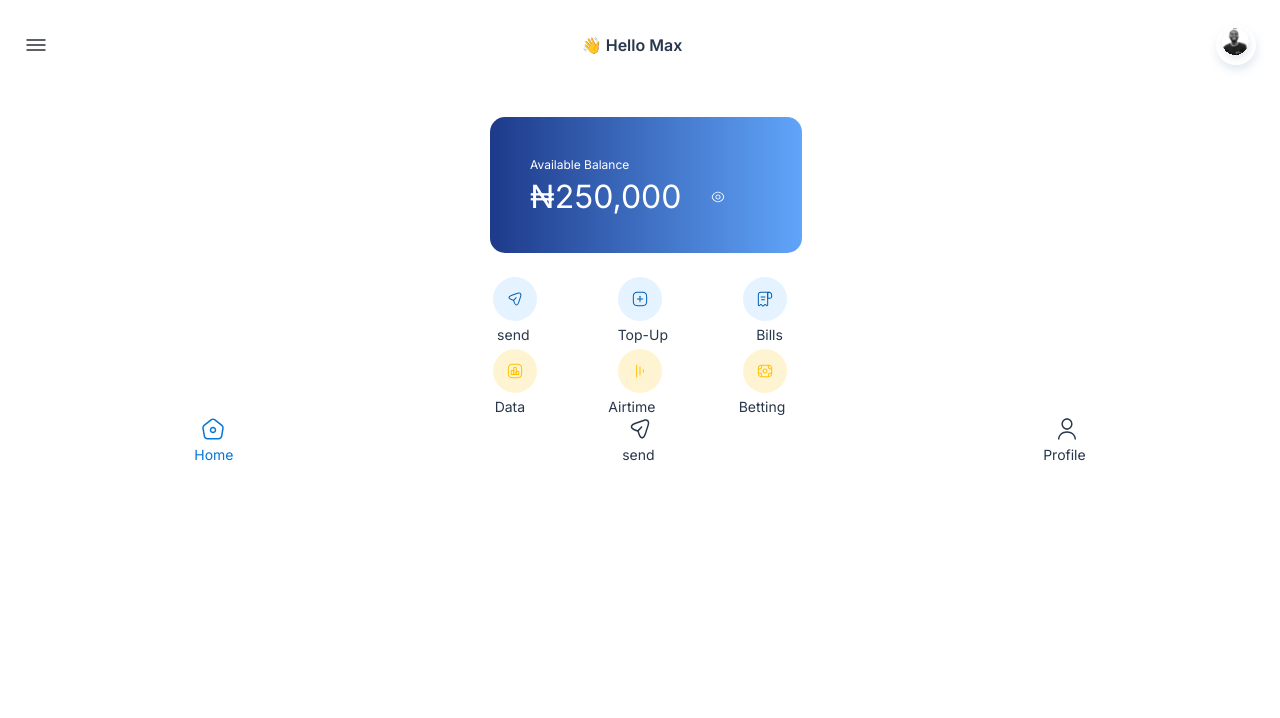
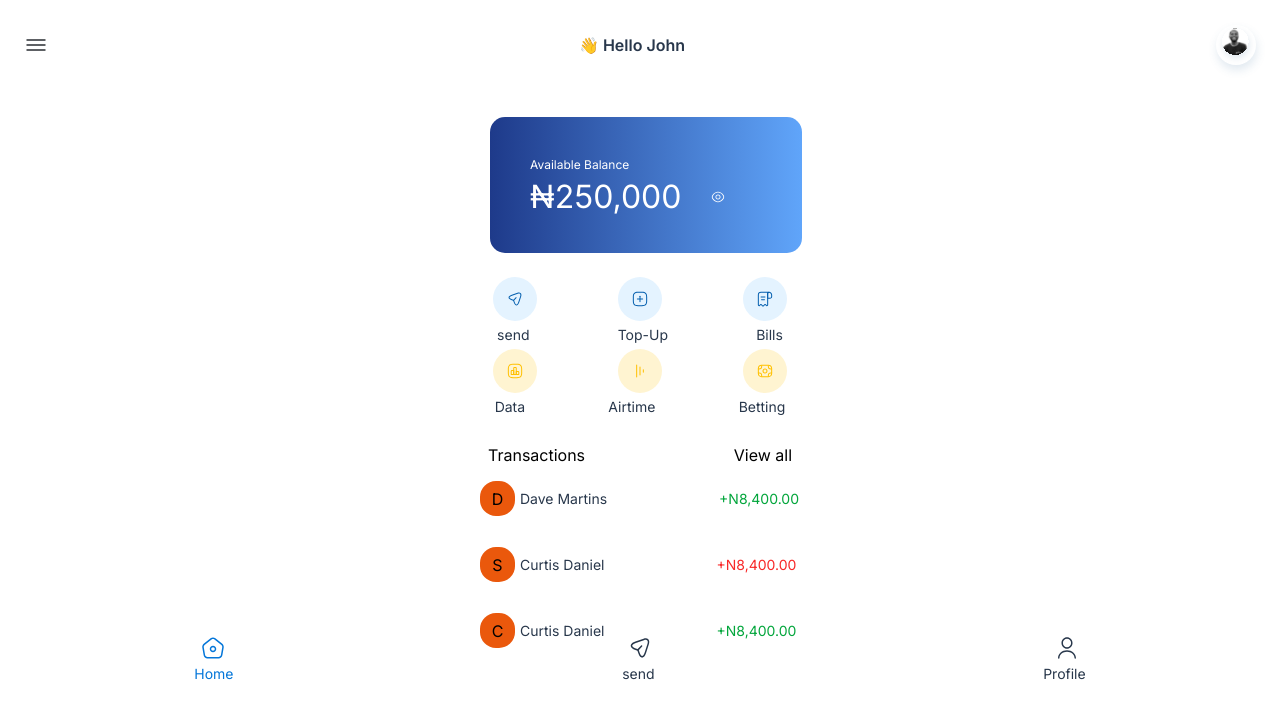
Before and after one commit to Maxwell011/moni-finance, a Next.js app: page /home in a window 1280 px wide. Shown: the top 718 px of the page. Built offline with nearby package versions, Linux system fonts and the light colour scheme.

Commit message:
Update Nav and Home components

```diff
--- a/src/app/components/Nav.tsx
+++ b/src/app/components/Nav.tsx
@@ -8,7 +8,7 @@ const Nav = () => {
         <div className='flex items-center justify-between mx-6 my-[25px]'>
           <HamburgerButton />
           <h2 className='text-[#28374B] text-base font-semibold'>
-            👋 Hello Max
+            👋 Hello John
           </h2>
           <Image
             className='shadow-[1px_5px_10px_0px_rgba(56,107,152,0.15)] rounded-[40px]'
--- a/src/app/home/page.tsx
+++ b/src/app/home/page.tsx
@@ -1,5 +1,6 @@
 import Balance from "../components/Balance";
 import Features from "../components/Features";
+import Transactions from "../components/Transactions";
 
 const Home = () => {
   return (
@@ -8,6 +9,7 @@ const Home = () => {
         <div>
           <Balance />
           <Features />
+          <Transactions />
         </div>
       </section>
     </>
```
